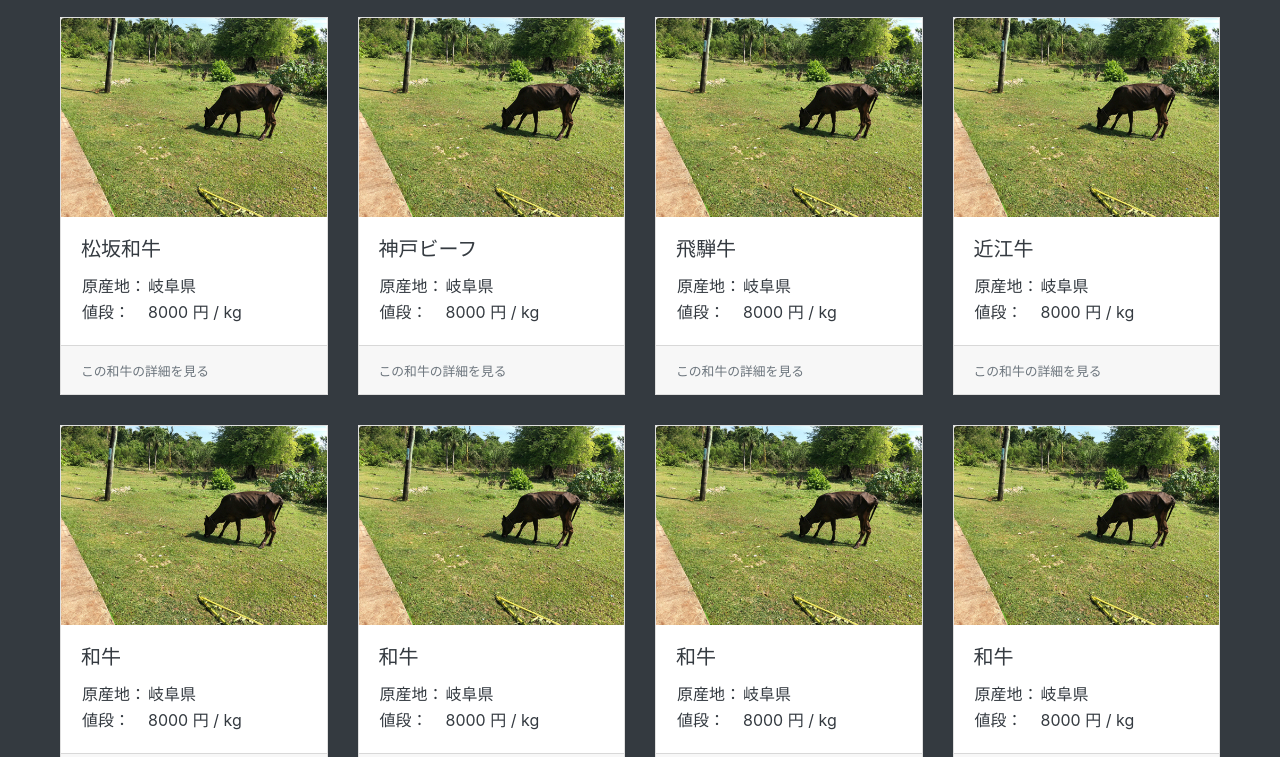
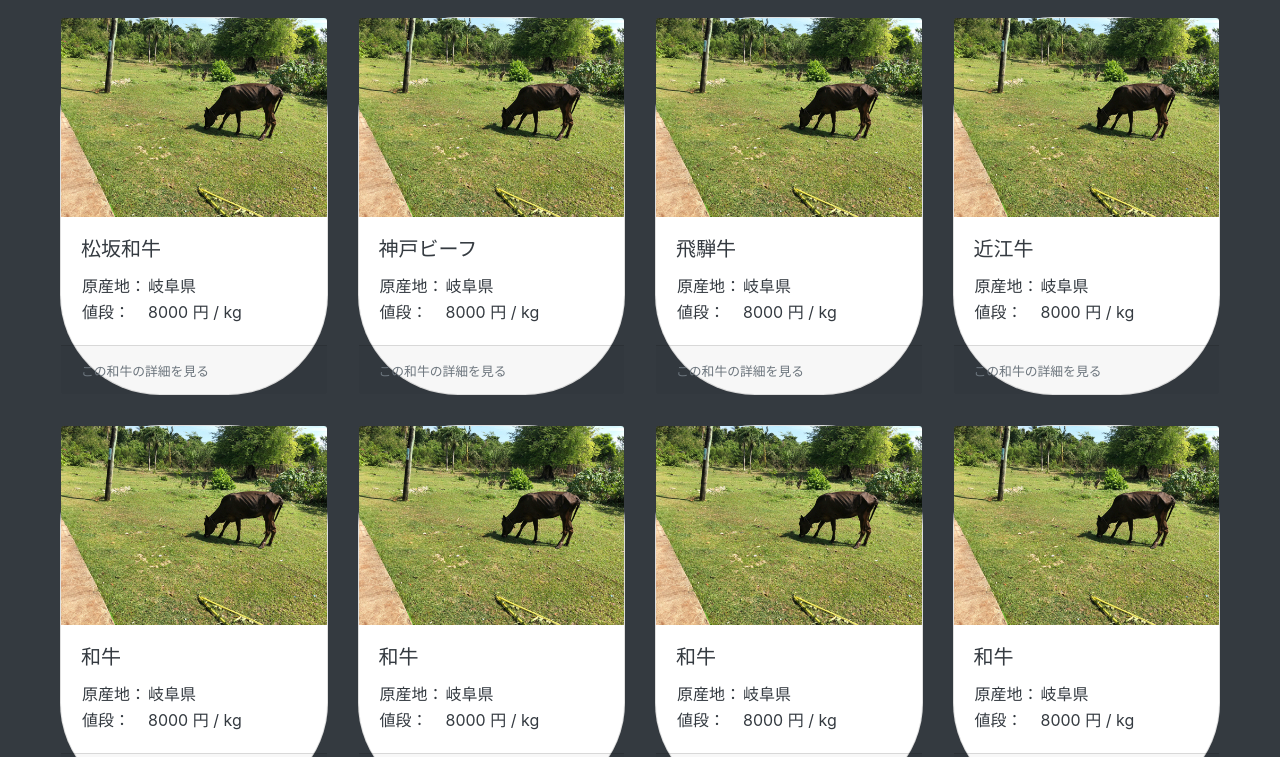
Before and after one commit to HeyJun316/wagyu_price, a plain HTML site: page index.html in a window 1280 px wide. Shown: the part 43-800 px from the top of the page. Drawn offline with Linux system fonts and the light colour scheme.

Commit message:
カードの端をすごく丸くしました

```diff
--- a/css/style.css
+++ b/css/style.css
@@ -16,7 +16,7 @@
 }
 
 .card {
-  border-radius: 0;
+  border-radius: 100px;
 }
 
 .content-width {
```
